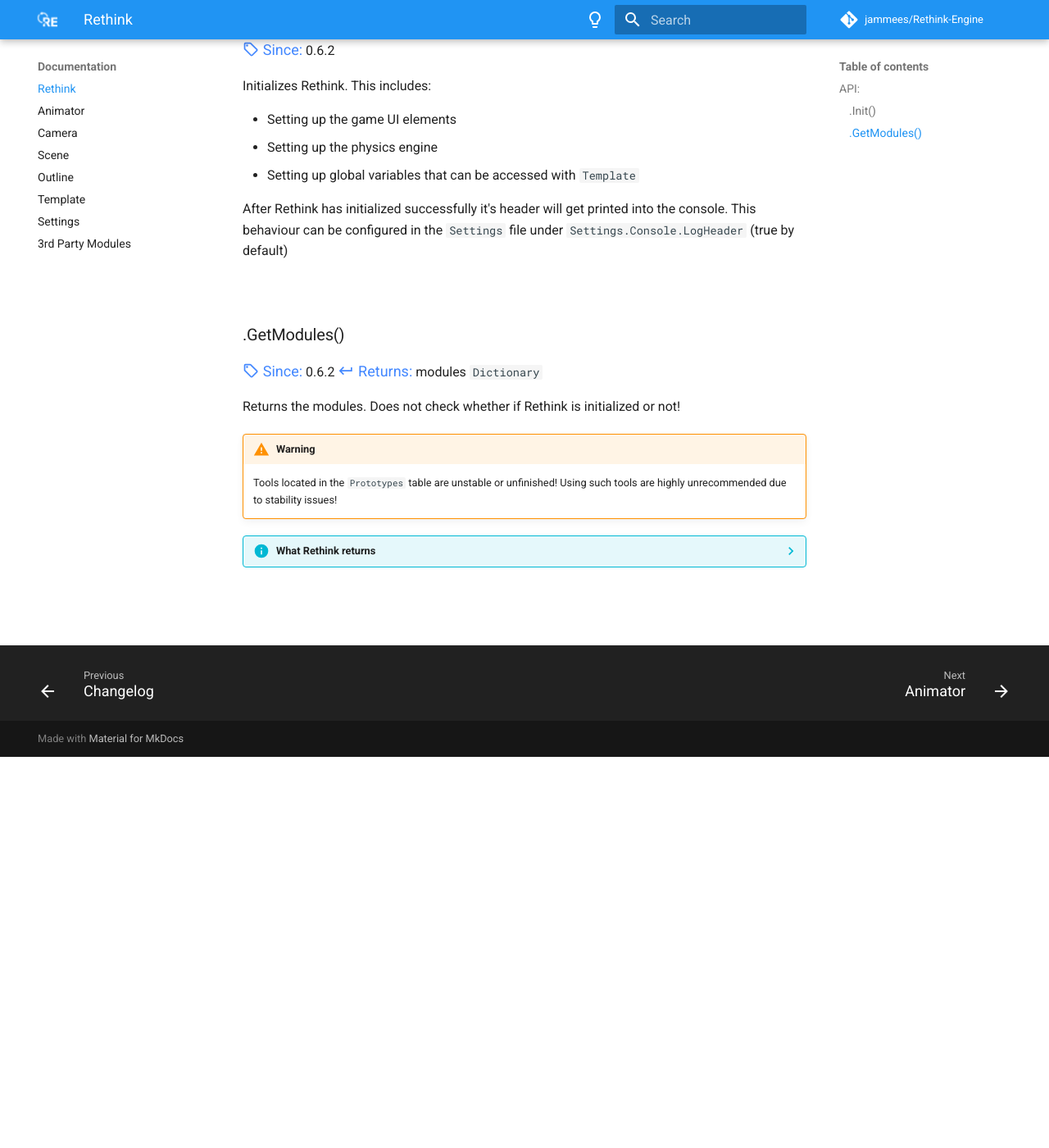
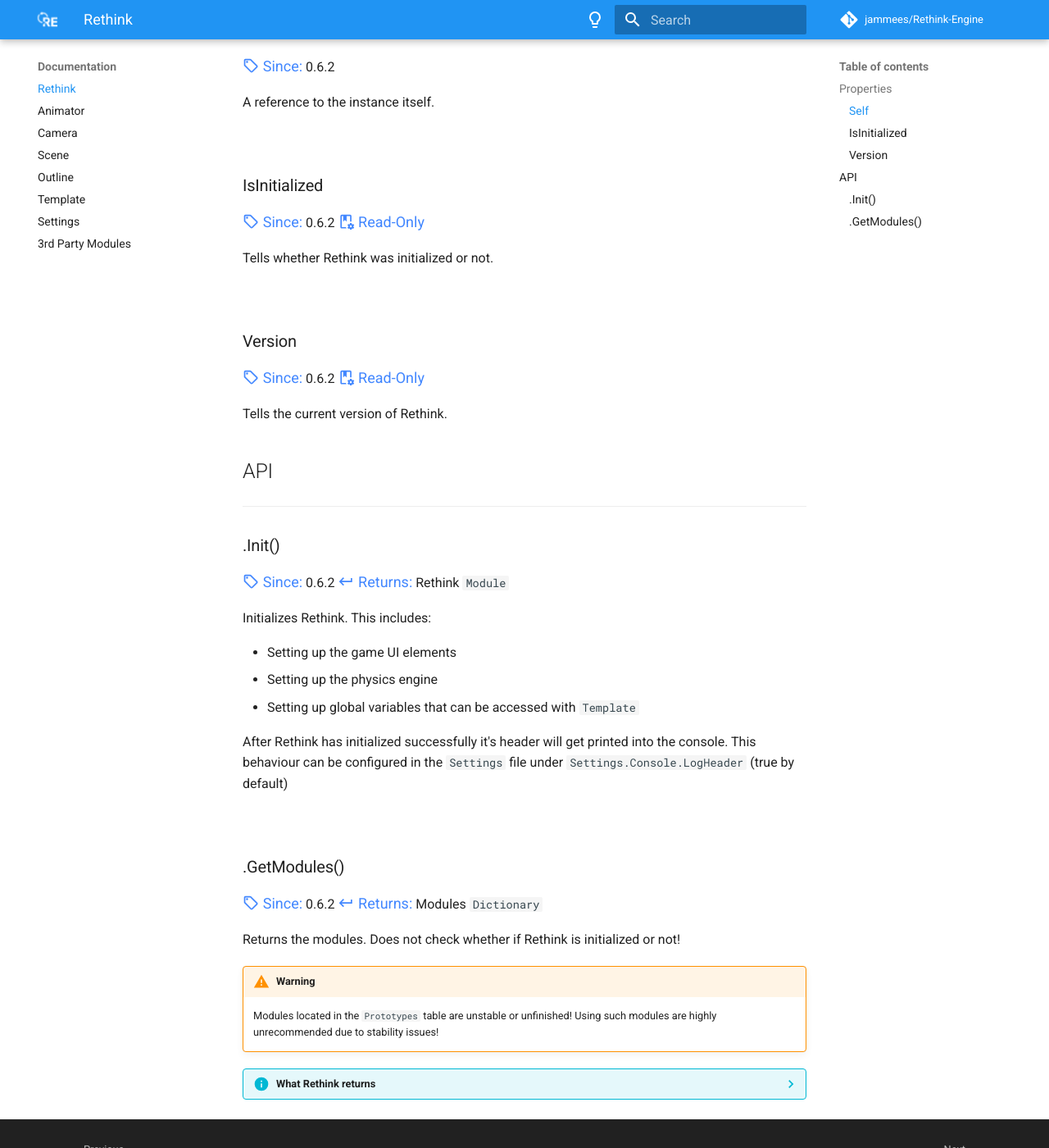
Before and after one commit to jammees/Rethink-Engine, an MkDocs documentation site: the page built from docs/documentation/rethink.md, in a window 1280 px wide and 1400 px high, scrolled down 477 px. Shown: the whole window at 82% size. Built offline with MkDocs 1.6.1 and Material for MkDocs 9.7.7, drawn with Linux system fonts in a browser that asks for light colours; comment, search, counter and statistics services are not loaded.

Commit message:
Add missing documentation

```diff
--- a/docs/documentation/rethink.md
+++ b/docs/documentation/rethink.md
@@ -8,11 +6,42 @@
     This change was introduced to have more control over initialization
     and to prepare for future support of Rethink's editor.
 
+## Properties
+
+<hr>
+
+### Self
+
+<span class=def>:material-tag-outline: Since:</span> 0.6.2
+
+A reference to the instance itself.
+
+<br>
+
+### IsInitialized
+
+<span class=def>:material-tag-outline: Since:</span> 0.6.2
+<span class=def>:material-book-cog-outline: Read-Only</span>
+
+Tells whether Rethink was initialized or not.
+
+<br>
+
+### Version
+
+<span class=def>:material-tag-outline: Since:</span> 0.6.2
+<span class=def>:material-book-cog-outline: Read-Only</span>
+
+Tells the current version of Rethink.
+
+## API
+
 <hr>
 
 ### .Init()
 
 <span class=def>:material-tag-outline: Since:</span> 0.6.2
+<span class=def>:material-keyboard-return: Returns:</span> Rethink `Module`
 
 Initializes Rethink. This includes:
 
@@ -28,14 +57,14 @@
 ### .GetModules()
 
 <span class=def>:material-tag-outline: Since:</span> 0.6.2
-<span class=def>:material-keyboard-return: Returns:</span> modules `Dictionary`
+<span class=def>:material-keyboard-return: Returns:</span> Modules `Dictionary`
 
 Returns the modules. Does not check whether if Rethink is initialized or not!
 
 !!! warning
 
-    Tools located in the `Prototypes` table are unstable or unfinished!
-    Using such tools are highly unrecommended due to stability issues!
+    Modules located in the `Prototypes` table are unstable or unfinished!
+    Using such modules are highly unrecommended due to stability issues!
 
 ??? info "What Rethink returns"
 
```
Also changed, not shown: other parts of docs/documentation/rethink.md (+0 -2 lines).
